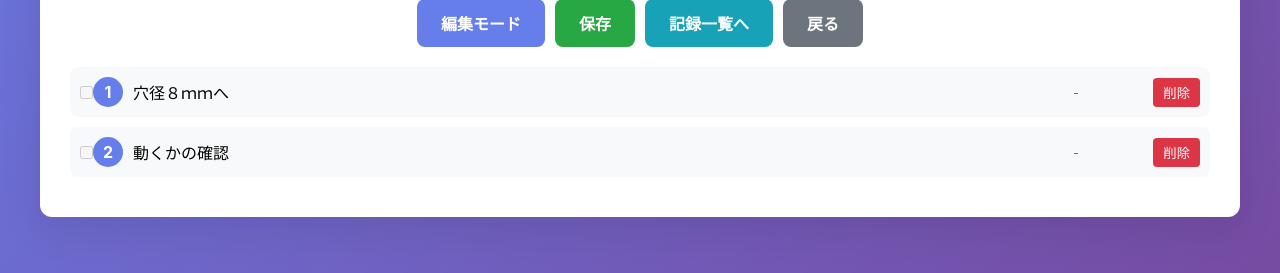
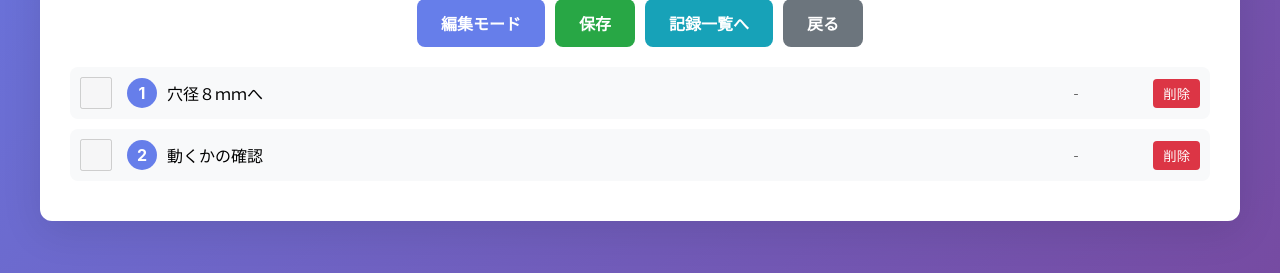
Before and after one commit to kmiyatake-ops/my-flask-app, a Flask app: page /checksheet/4 in a window 1280 px wide. Shown: the part 527-800 px from the top of the page. Run offline with Flask 3, Linux system fonts and the light colour scheme; data comes from the database, SQL or seed files in the repository.

Commit message:
Increase checkbox size to 32px

```diff
--- a/static/css/style.css
+++ b/static/css/style.css
@@ -264,12 +264,20 @@ h2 {
 }
 
 .hotspot-checkbox {
-    width: 24px;
-    height: 24px;
+    width: 32px;
+    height: 32px;
     cursor: pointer;
     accent-color: white;
     position: absolute;
     z-index: 10;
+}
+
+.list-checkbox {
+    width: 32px;
+    height: 32px;
+    cursor: pointer;
+    margin-right: 15px;
+    accent-color: #667eea;
 }
 
 .hotspot-number {
```
